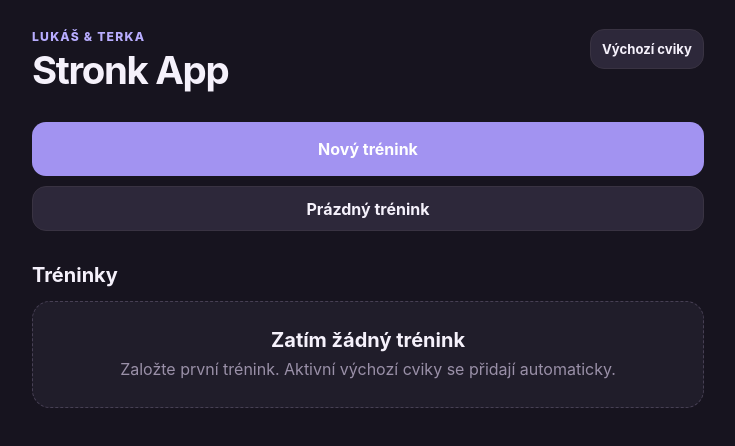
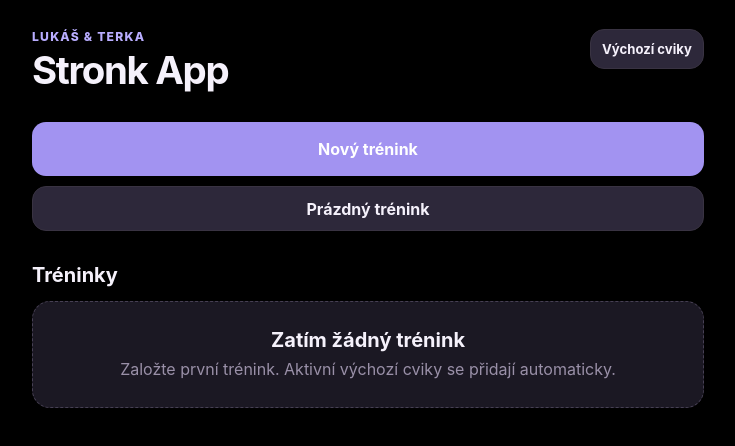
Before and after one commit to l-prokopec/stronk-app, a React (Vite) app: page / in a window 1280 px wide. Shown: the top 446 px of the page, without its empty margins (272-1007 px from the left). Built offline with nearby package versions, Linux system fonts and the light colour scheme.

Commit message:
use true black app background

```diff
--- a/src/styles/global.css
+++ b/src/styles/global.css
@@ -4,7 +4,7 @@
   background: var(--background);
   font-synthesis: none;
   color-scheme: dark;
-  --background: #17141f;
+  --background: #000000;
   --surface-card: #24202f;
   --surface-row: #2d283a;
   --surface-input: #1d1927;
```
Also changed, not shown: 1 other file (tests, documents, lock files or other folders).
